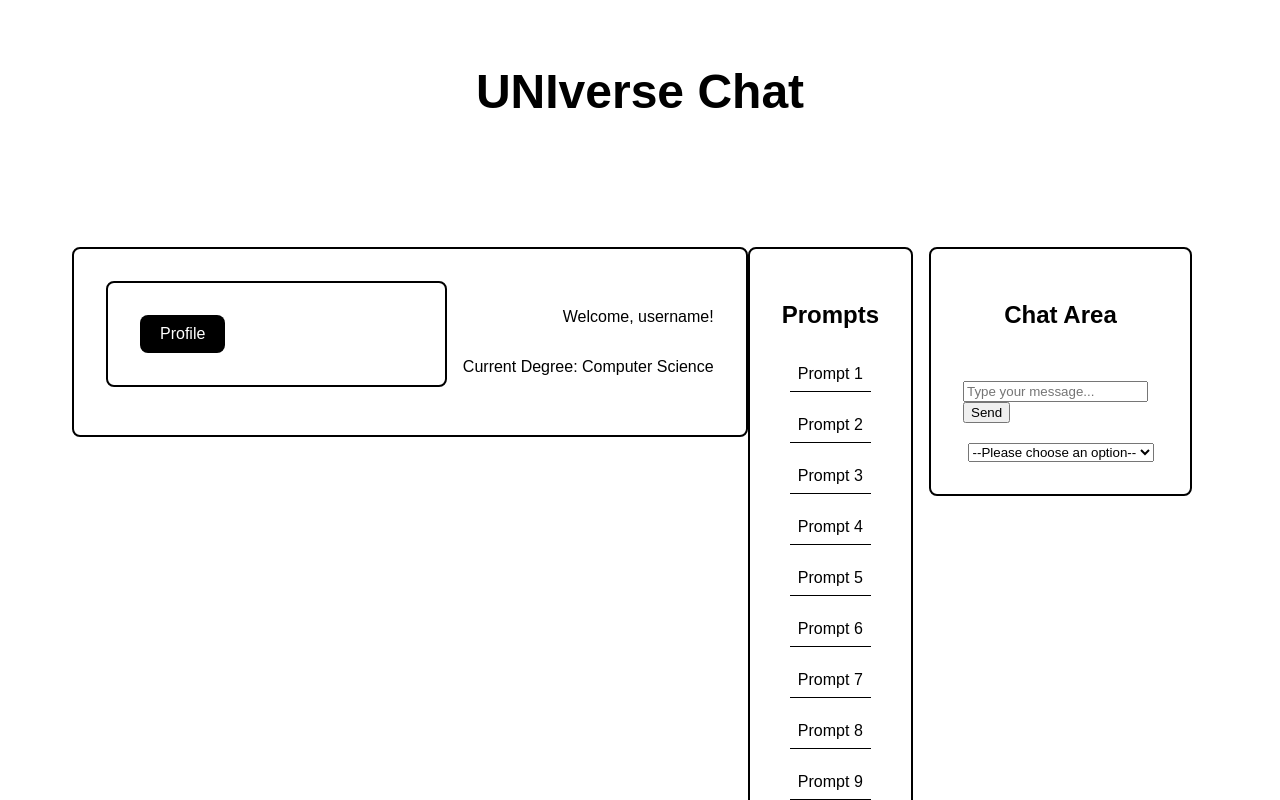
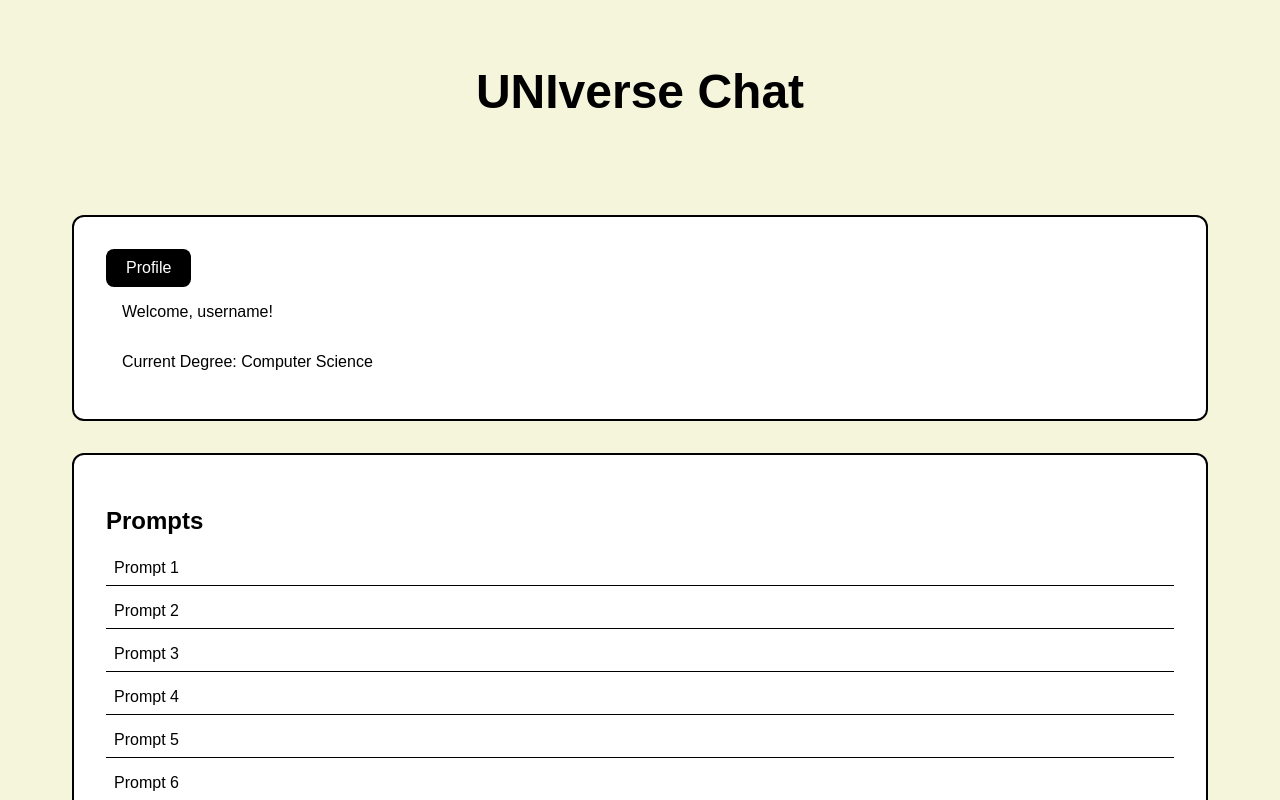
Before and after one commit to nschlaepfer/UNIverseCHAT, a React (Create React App) app: page /home in a window 1280 px wide. Shown: the top 800 px of the page. Built offline with nearby package versions, Linux system fonts and the light colour scheme.

Commit message:
Update design

```diff
--- a/src/HomePage.css
+++ b/src/HomePage.css
@@ -5,6 +5,7 @@
 body {
     margin: 0;
     font-family: Arial, Helvetica, sans-serif;
+    background-color: #f5f5dc; /* Cream background */
 }
 
 .HomePage {
@@ -13,69 +14,31 @@ body {
     align-items: center;
     justify-content: center;
     min-height: 100vh;
-    background-color: white;
-    color: black;
 }
 
 .HomePage-header {
     display: flex;
-    flex-direction: row;
-    align-items: flex-start;
+    flex-direction: column;
     width: 100%;
     max-width: 1200px;
-    margin: 0 auto;
     padding: 2rem;
 }
 
-.main-content {
-    display: flex;
-    flex-direction: row;
-    align-items: flex-start;
-    width: 100%;
-    max-width: 1200px;
-    margin: 0 auto;
+.profile-container,
+.prompt-section,
+.chat-section {
+    background-color: #fff;
+    border: 2px solid #000;
+    border-radius: 12px;
     padding: 2rem;
-}
-
-.section-container {
-    display: flex;
-    flex-direction: column;
-}
-
-
-
-.profile-container {
-    display: flex;
-    justify-content: space-between;
-    align-items: center;
-    margin-top: 2rem;
     margin-bottom: 2rem;
-    padding: 2rem;
-    border: 2px solid black;
-    border-radius: 8px;
-    width: 100%;
 }
 
 .profile-section {
     display: flex;
-    flex-grow: 1;
-    /* Add this line */
-    flex-basis: 0;
-    /* Add this line */
-    justify-content: flex-start;
-    margin-top: 0;
-    margin-right: 1rem;
-    /* Add this line */
-    margin-bottom: 1rem;
-    /* Add this line */
-    padding: 2rem;
-    /* Add this line */
-    border: 2px solid black;
-    /* Add this line */
-    border-radius: 8px;
-    /* Add this line */
+    justify-content: space-between;
+    align-items: center;
 }
-
 
 .profile-section button {
     background-color: black;
@@ -85,7 +48,6 @@ body {
     cursor: pointer;
     font-size: 1rem;
     border-radius: 8px;
-
 }
 
 .profile-section button:hover {
@@ -95,40 +57,18 @@ body {
 .welcome-section {
     display: flex;
     flex-direction: column;
-    align-items: flex-end;
+    align-items: flex-start;
+    margin-left: 1rem;
 }
 
-
-.chat-section,
-.prompt-section {
-    display: flex;
-    flex-direction: column;
-    align-items: center;
-    justify-content: center;
-    flex-grow: 1;
-    /* Add this line */
-    flex-basis: 0;
-    /* Add this line */
-    margin-top: 2rem;
-    margin-right: 1rem;
-    margin-bottom: 1rem;
-    padding: 2rem;
-    border: 2px solid black;
-    border-radius: 8px;
+.prompt-section,
+.chat-section {
+    width: 100%;
 }
 
-/* src/HomePage.css */
-/* Your existing code */
-
-
-.prompt-list {
-    max-height: 200px;
-    /* Adjust this value according to your desired height */
-    overflow-y: auto;
-    padding: 0.5rem;
-    margin: 0.5rem 0;
-    border: 1px solid #000;
-    border-radius: 4px;
+.prompt-section h2,
+.chat-section h2 {
+    margin-bottom: 1rem;
 }
 
 .prompt-item {
@@ -141,29 +81,43 @@ body {
     border-bottom: none;
 }
 
-.degree-selection {
-    margin-top: 20px;
+.chat-section ul {
+    list-style: none;
+    padding: 0;
+    margin-bottom: 1rem;
 }
 
-.input-container {
+.chat-section li {
+    margin-bottom: 0.5rem;
+}
+
+form {
     display: flex;
-    align-items: flex-end;
+    align-items: center;
 }
 
 input[type='text'] {
     flex-grow: 1;
     margin-right: 10px;
+    border-radius: 4px;
+    border: 1px solid #000;
+    padding: 4px;
 }
 
+button[type='submit'] {
+    background-color: black;
+    color: white;
+    border: none;
+    padding: 8px 16px;
+    cursor: pointer;
+    font-size: 1rem;
+    border-radius: 8px;
+}
 
-@media (min-width: 768px) {
-    .HomePage-header {
-        flex-direction: row;
-        justify-content: space-between;
-    }
+button[type='submit']:hover {
+    background-color: #555;
+}
 
-    .chat-section,
-    .prompt-section {
-        width: 45%;
-    }
+.degree-selection {
+    margin-top: 20px;
 }
```
